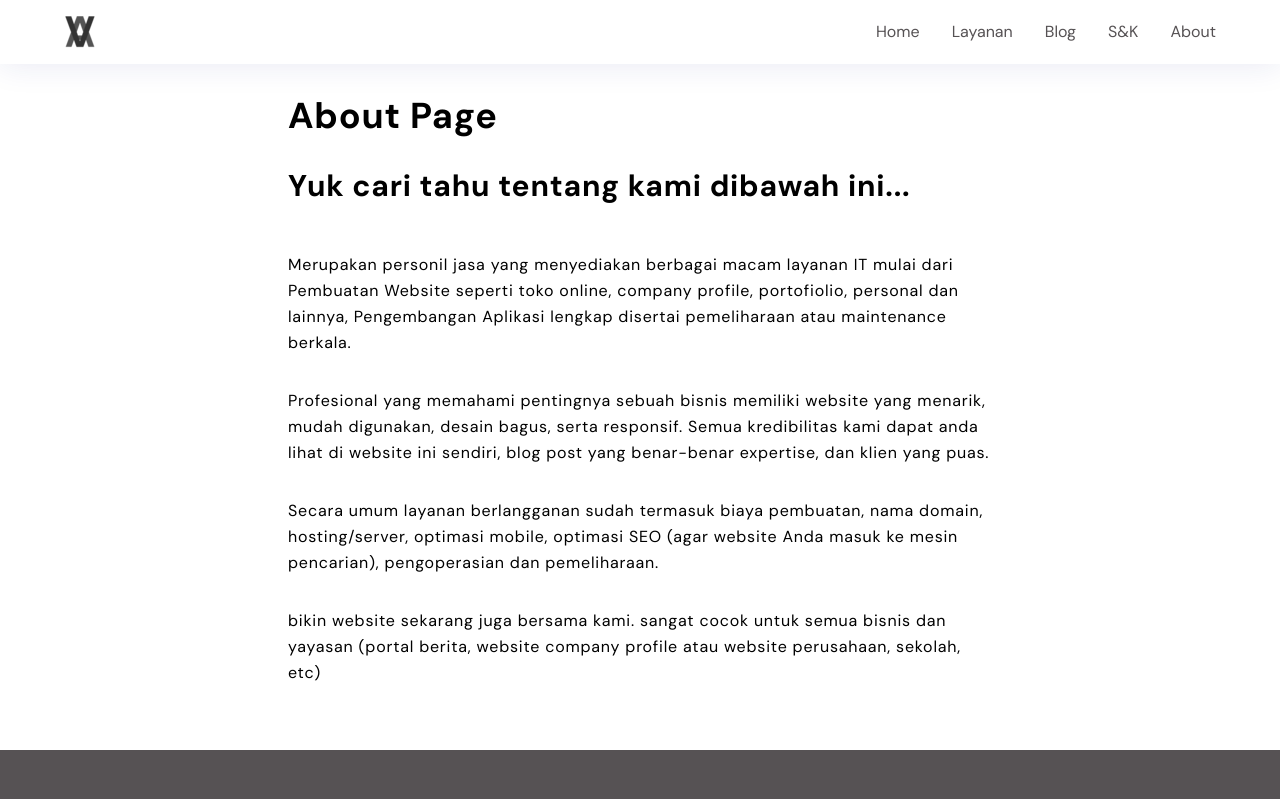
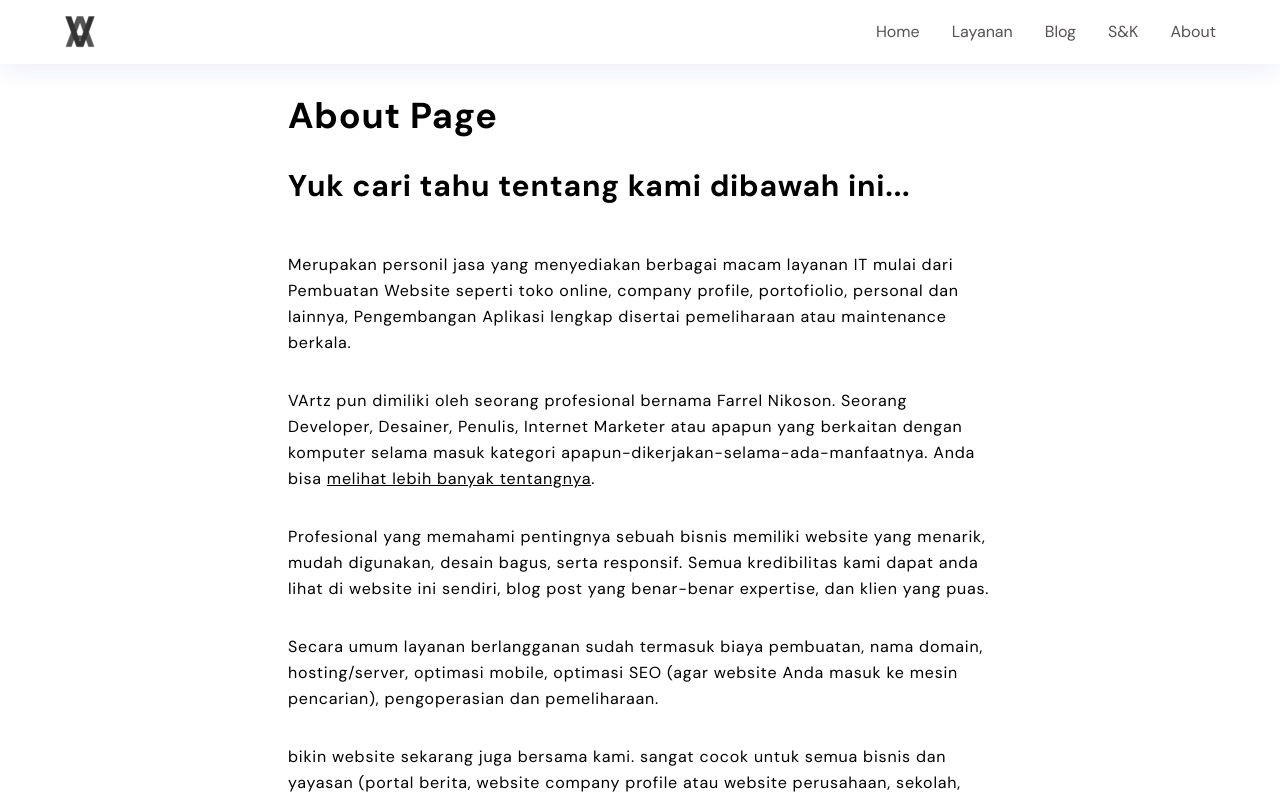
Before and after one commit to VArtzy/VArtz, a Next.js app: page /about in a window 1280 px wide. Shown: the top 799 px of the page. Built offline with nearby package versions, Linux system fonts and the light colour scheme.

Commit message:
last post

```diff
--- a/app/about/page.tsx
+++ b/app/about/page.tsx
@@ -16,7 +16,7 @@ const About = () => {
                     Pengembangan Aplikasi lengkap disertai pemeliharaan atau
                     maintenance berkala.
                 </p>
-
+<p>VArtz pun dimiliki oleh seorang profesional bernama Farrel Nikoson. Seorang Developer, Desainer, Penulis, Internet Marketer atau apapun yang berkaitan dengan komputer selama masuk kategori apapun-dikerjakan-selama-ada-manfaatnya. Anda bisa  <a href="https://vartzy.github.io" class="underline text-bold">melihat lebih banyak tentangnya</a>.</p>
                 <p>
                     Profesional yang memahami pentingnya sebuah bisnis memiliki
                     website yang menarik, mudah digunakan, desain bagus, serta
```
Also changed, not shown: posts/hal-yang-harus-dilakukan-setelah-punya-web.md (+3 -3 lines).
